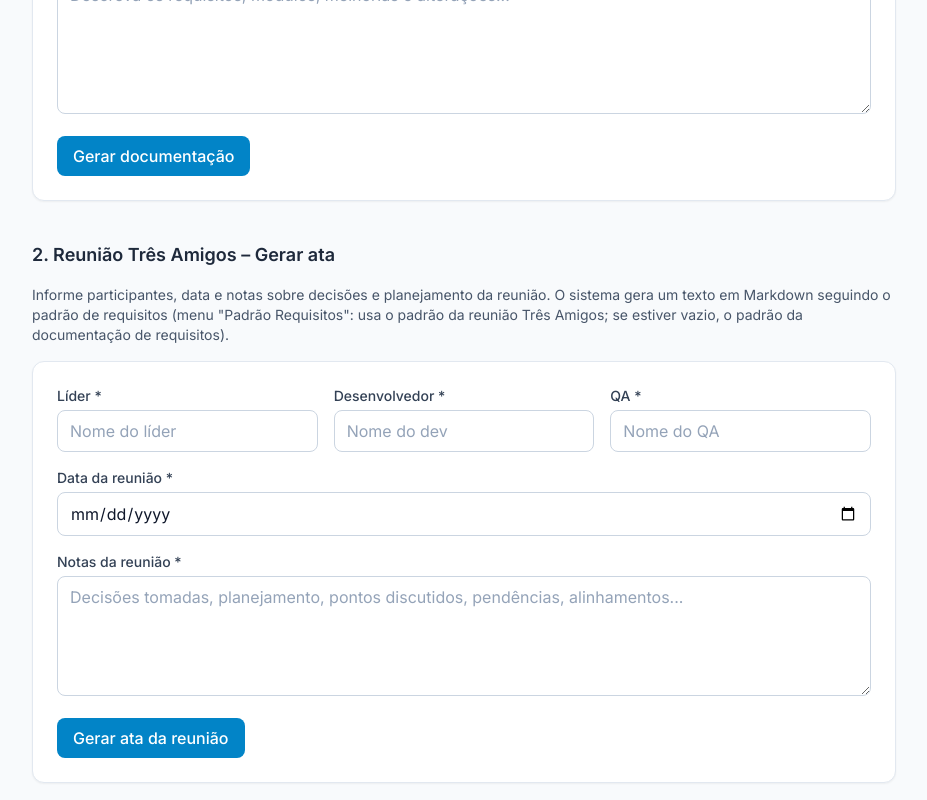
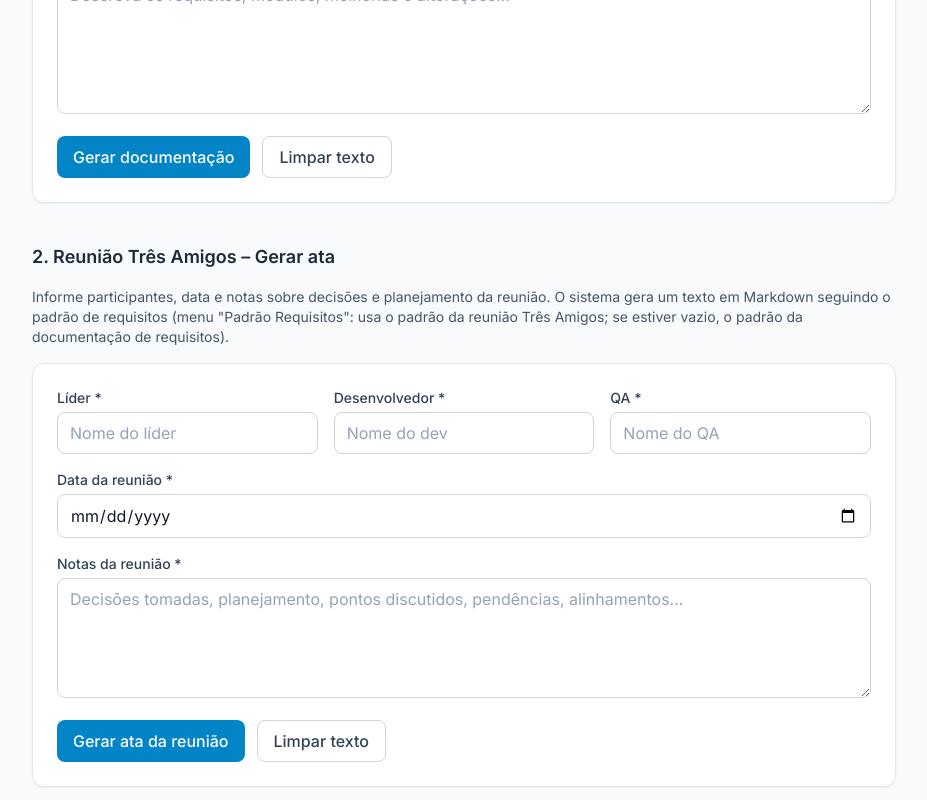
Before and after one commit to CamillyVAlmeida/DocFlow, a Next.js app: page /requisitos in a window 1280 px wide. Shown: the part 500-1300 px from the top of the page, without its empty margins (176-1103 px from the left). Built offline with nearby package versions, Linux system fonts and the light colour scheme; no server answers.

Commit message:
inclusão de botão Limpar texto

```diff
--- a/src/app/requisitos/page.tsx
+++ b/src/app/requisitos/page.tsx
@@ -112,6 +112,24 @@ export default function RequisitosPage() {
     }
   }
 
+  function handleLimparDocumentacao() {
+    setCliente("");
+    setAnalistaRequisitos("");
+    setRequisitos("");
+    setDocumento("");
+    setToastGeracao(null);
+  }
+
+  function handleLimparTresAmigos() {
+    setLider("");
+    setDesenvolvedor("");
+    setQa("");
+    setDataReuniao("");
+    setObservacoes("");
+    setDocumentoReuniao("");
+    setToastGeracao(null);
+  }
+
   return (
     <div className="mx-auto max-w-4xl px-4 py-8">
       <header className="mb-8">
@@ -165,6 +183,7 @@ export default function RequisitosPage() {
               aria-required={true}
             />
           </div>
+          <div className="flex flex-wrap gap-3">
             <button
               type="button"
               onClick={handleGerarDocumentacao}
@@ -173,6 +192,15 @@ export default function RequisitosPage() {
             >
               {carregandoDoc ? "Gerando..." : "Gerar documentação"}
             </button>
+            <button
+              type="button"
+              onClick={handleLimparDocumentacao}
+              disabled={carregandoDoc}
+              className="btn-secondary disabled:opacity-50"
+            >
+              Limpar texto
+            </button>
+          </div>
           {documento && (
             <div className="mt-4 rounded-lg border border-slate-200 bg-slate-50 p-4 dark:border-slate-600 dark:bg-slate-700/50">
               <div className="mb-2 flex items-center justify-between">
@@ -277,6 +305,7 @@ export default function RequisitosPage() {
               onChange={(e) => setObservacoes(e.target.value)}
             />
           </div>
+          <div className="flex flex-wrap gap-3">
             <button
               type="button"
               onClick={handleRegistrarTresAmigos}
@@ -285,6 +314,15 @@ export default function RequisitosPage() {
             >
               {carregandoReuniao ? "Gerando ata..." : "Gerar ata da reunião"}
             </button>
+            <button
+              type="button"
+              onClick={handleLimparTresAmigos}
+              disabled={carregandoReuniao}
+              className="btn-secondary disabled:opacity-50"
+            >
+              Limpar texto
+            </button>
+          </div>
           {documentoReuniao && (
             <div className="mt-4 rounded-lg border border-slate-200 bg-slate-50 p-4 dark:border-slate-600 dark:bg-slate-700/50">
               <div className="mb-2 flex items-center justify-between">
--- a/src/components/GeradorDocumento.tsx
+++ b/src/components/GeradorDocumento.tsx
@@ -90,6 +90,13 @@ export function GeradorDocumento({
     }
   }
 
+  function handleLimparCampos() {
+    setContexto("");
+    setDocumento("");
+    setDetalheErroApi(null);
+    setToastGeracao(null);
+  }
+
   return (
     <div className="card">
       {mostrarTituloCard && (
@@ -107,14 +114,24 @@ export function GeradorDocumento({
         required
         aria-required={true}
       />
+      <div className="mt-3 flex flex-wrap gap-3">
         <button
           type="button"
           onClick={handleGerar}
           disabled={carregando}
-        className="btn-primary mt-3 disabled:opacity-50"
+          className="btn-primary disabled:opacity-50"
         >
           {carregando ? "Gerando..." : labelBotao}
         </button>
+        <button
+          type="button"
+          onClick={handleLimparCampos}
+          disabled={carregando}
+          className="btn-secondary disabled:opacity-50"
+        >
+          Limpar texto
+        </button>
+      </div>
       {documento && (
         <div className="mt-6 rounded-lg border border-slate-200 bg-slate-50 p-4 dark:border-slate-600 dark:bg-slate-700/50">
           <div className="mb-2 flex items-center justify-between">
```
Also changed, not shown: 1 other file (tests, documents, lock files or other folders). Lines whose indentation alone changed are shown as unchanged.
